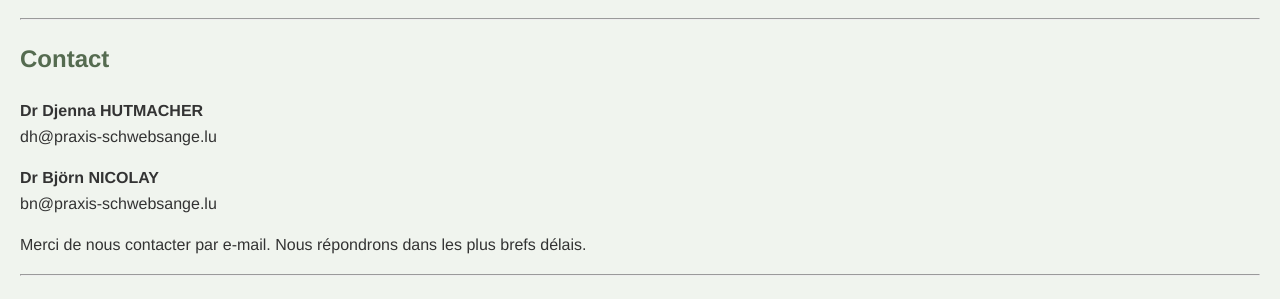
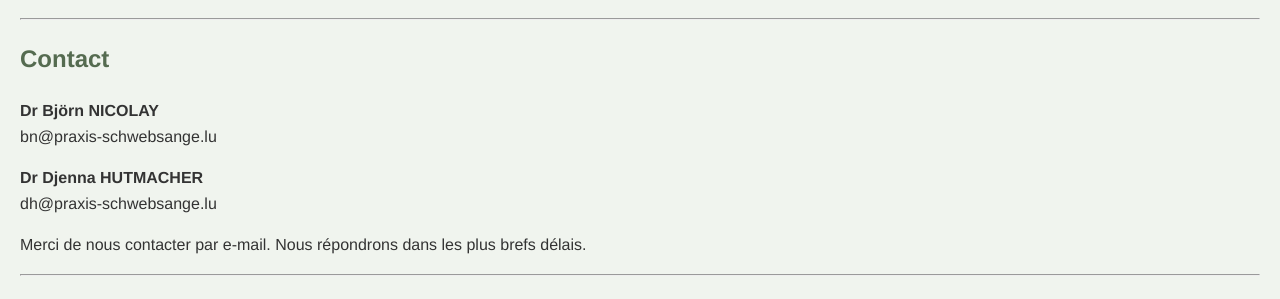
Before and after one commit to bjoernbrightside/praxis-schwebsange, a Jekyll site: the page built from fr/index.md, in a window 1280 px wide. Shown: the part 295-594 px from the top of the page. Built offline with Jekyll 4.4.1, drawn with Linux system fonts in a browser that asks for light colours; our own code applies the rules of GitHub Pages for plain Markdown files.

```diff
--- a/fr/index.md
+++ b/fr/index.md
@@ -11,11 +11,11 @@ Psychothérapie avec autorisation d’exercer par la Ministère de la Santé et
 
 ## Contact
 
+**Dr Björn NICOLAY**
+bn@praxis-schwebsange.lu
+
 **Dr Djenna HUTMACHER**
 dh@praxis-schwebsange.lu
-
-**Dr Björn NICOLAY**
-bn@praxis-schwebsange.lu
 
 Merci de nous contacter par e-mail. Nous répondrons dans les plus brefs délais.
 
```
